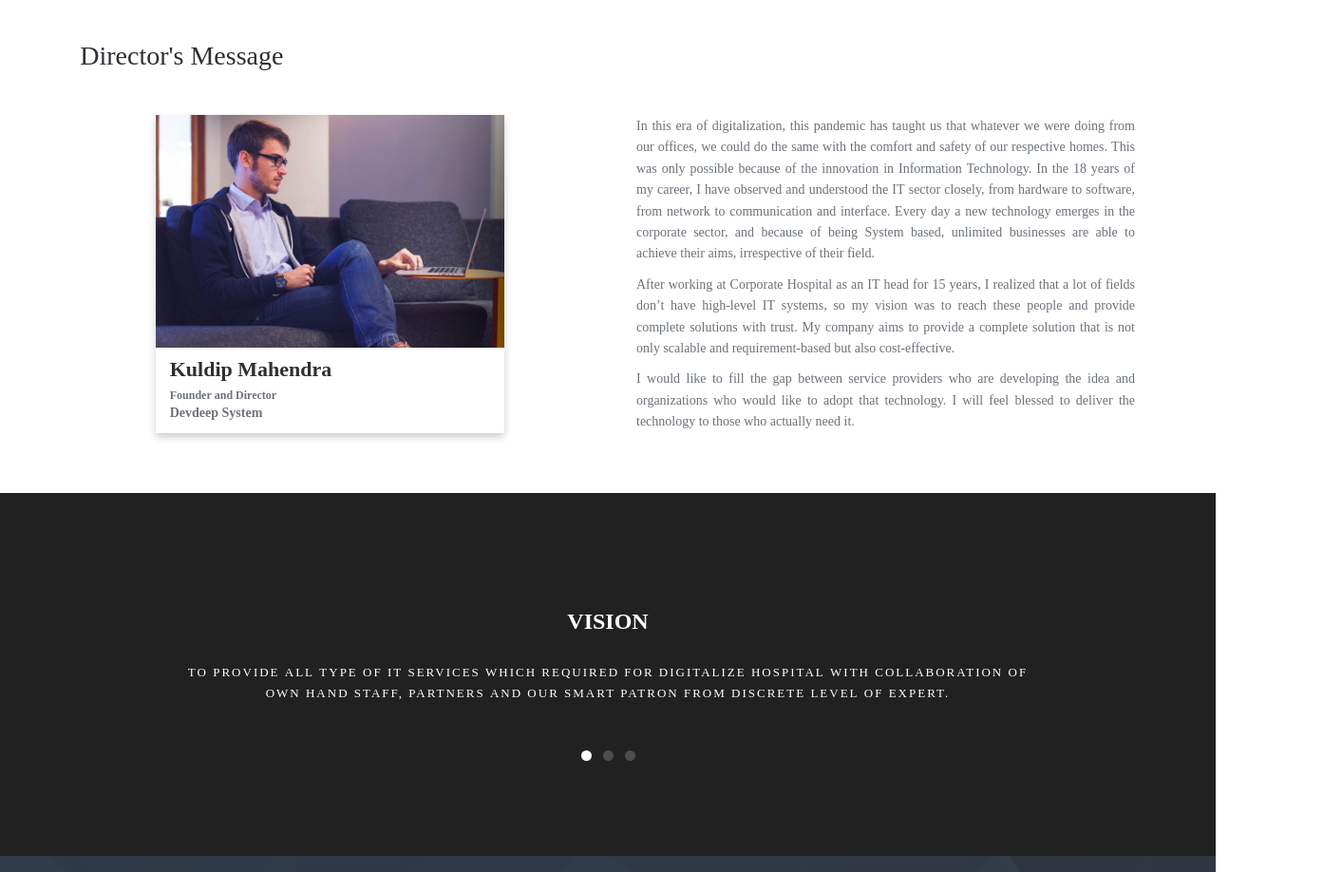
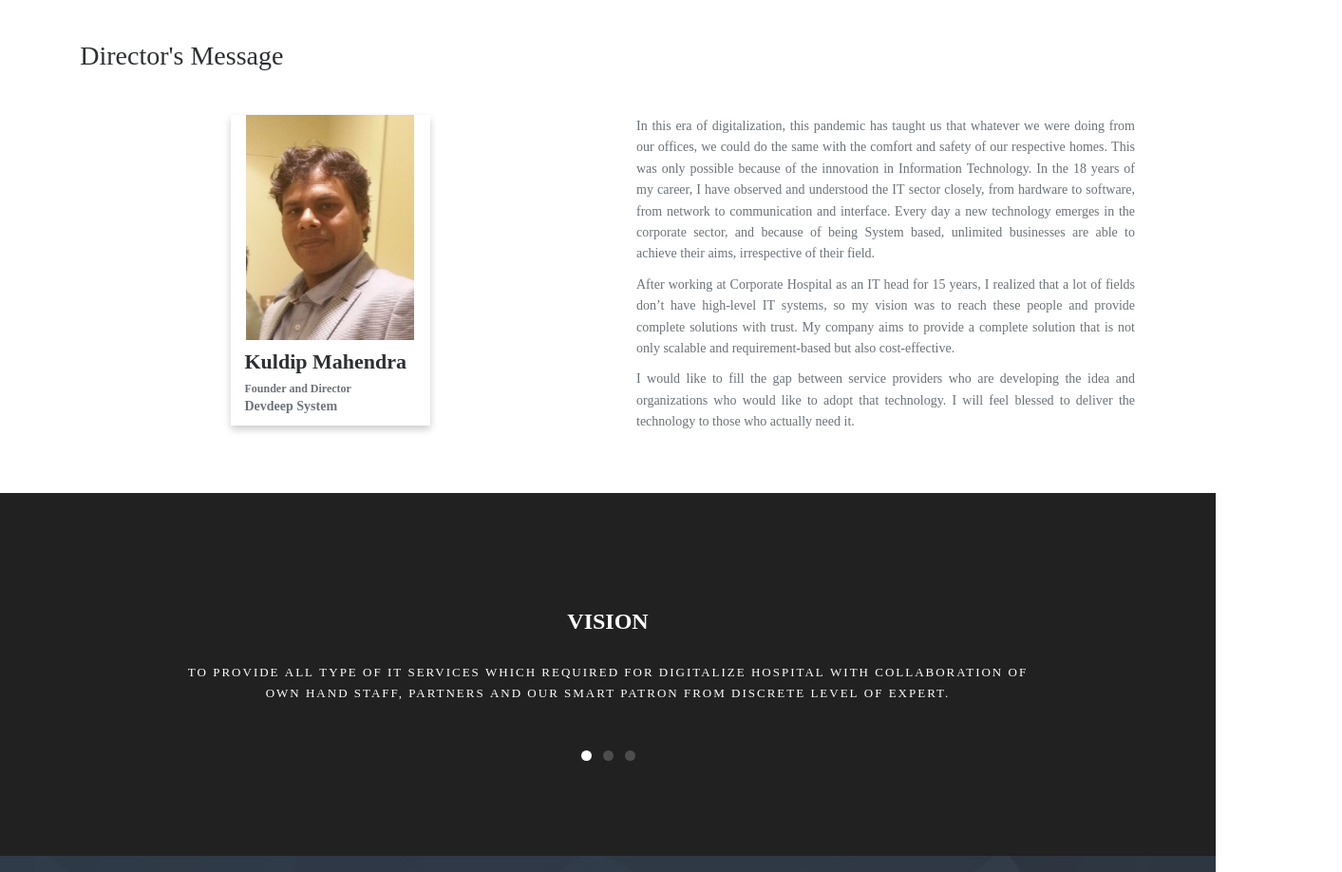
Before and after one commit to deepika-mahendra/DevdeepInfotechweb, a plain HTML site: page index.html in a window 1280 px wide. Shown: the part 2420-3338 px from the top of the page at 95% size, 1413 px wide, since content can reach past the window. Drawn offline with nearby package versions, Linux system fonts and the light colour scheme; files whose address does not match are found by name.

Commit message:
logo changed

```diff
--- a/css/main.css
+++ b/css/main.css
@@ -947,7 +947,7 @@ footer.footer h2 {
 .card {
   box-shadow: 0 4px 8px 0 rgba(0,0,0,0.2);
   transition: 0.3s;
-  width: 70%;
+  width: 40%;
 }
 
 .card:hover {
--- a/index.html
+++ b/index.html
@@ -245,7 +245,7 @@
 
         <div class="" style="text-align: -webkit-center;">
         <div class="card" style="">
-             <img src="images/06.jpg" alt="Avatar" style="width:100%;">
+             <img src="images/kuldipM.jpg" alt="Avatar" style="width: 84%;">
              <div class="container" style="text-align: justify;">
                  <h4><b>Kuldip Mahendra</b></h4>
                       <h6><b>Founder and Director</b></h6>
```
Also changed, not shown: images/0_gGwtrppqh9mgBYDw.png (added), images/Computer-Network.png (added), images/Hospital-Management-System.jpg (added), images/Lims.jpg (added), images/Pabx-Epbx-System-w300.jpg (added), images/S_CCTV.jpg (added), images/What-is-Cyber-Security.jpg (added), images/cctv-camera-500x500.jpg (added), images/comp.System.jpg (added), images/devdeeplogo1.png, images/kuldipM.jpg (added), images/network-device.jpg (added), images/ris.jpg (added), images/saas-apps.png (added), 2 more files.
